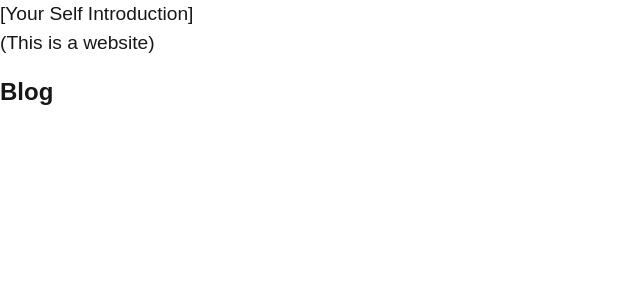
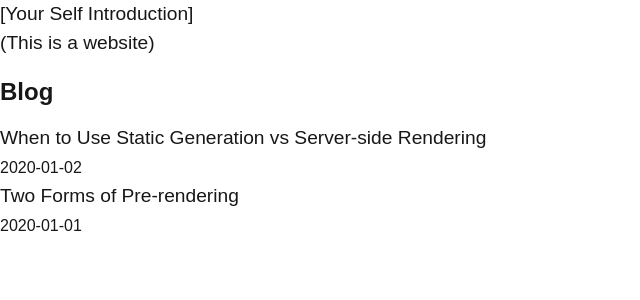
Before and after one commit to 9oormthon-Univ-web-study/react-nextjs-app, a Next.js app: page / in a window 1280 px wide. Shown: the top 300 px of the page, without its empty margins (0-640 px from the left). Built offline with nearby package versions, Linux system fonts and the light colour scheme.

Commit message:
feat : UI추가

```diff
--- a/src/lib/post.ts
+++ b/src/lib/post.ts
@@ -2,7 +2,7 @@ import path from 'path';
 import fs from 'fs';
 import matter from 'gray-matter';
 
-const postDirectory = path.join(process.cwd(), 'posts');
+const postDirectory = path.join(process.cwd(), 'src', 'posts');
 // process.cwd() : 현재 실행되고 있는 디렉토리의 절대 경로
 // `path.join()`으로 두 경로를 합쳤기 때문에 '/현재경로/posts'라는 경로가 담김
 
@@ -21,7 +21,7 @@ export function getSortedPostsData() {
 
         return {
             id,
-            ...(matterResult.data as { data: string; title: string }),
+            ...(matterResult.data as { date: string; title: string }),
         };
     });
 
--- a/src/pages/index.tsx
+++ b/src/pages/index.tsx
@@ -1,7 +1,9 @@
 import Head from 'next/head';
 import homestyles from '../styles/Home.module.css';
+import { GetStaticProps } from 'next';
+import { getSortedPostsData } from '@/lib/post';
 
-export default function Home() {
+export default function Home({ allPostData }: { allPostData: { date: string; title: string; id: string }[] }) {
     return (
         <>
             <Head>
@@ -14,9 +16,26 @@ export default function Home() {
             </section>
             <section className={`${homestyles.headingMd} ${homestyles.padding1px}`}>
                 <h2 className={homestyles.headingLg}>Blog</h2>
-                <ul className={homestyles.headinglist}></ul>
+                <ul className={homestyles.headinglist}>
+                    {allPostData.map(({ id, title, date }) => (
+                        <li className={homestyles.listItem} key={id}>
+                            <a href={`/posts/${id}`}>{title}</a>
+                            <br />
+                            <small className={homestyles.lightText}>{date}</small>
+                        </li>
+                    ))}
+                </ul>
             </section>
             <div></div>
         </>
     );
 }
+
+export const getStaticProps: GetStaticProps = async () => {
+    const allPostData = getSortedPostsData();
+    return {
+        props: {
+            allPostData,
+        },
+    };
+};
```
Also changed, not shown: src/posts/pre-rendering.md (renamed from src/pages/posts/pre-rendering.md), src/posts/ssg-ssr.md (renamed from src/pages/posts/ssg-ssr.md).
